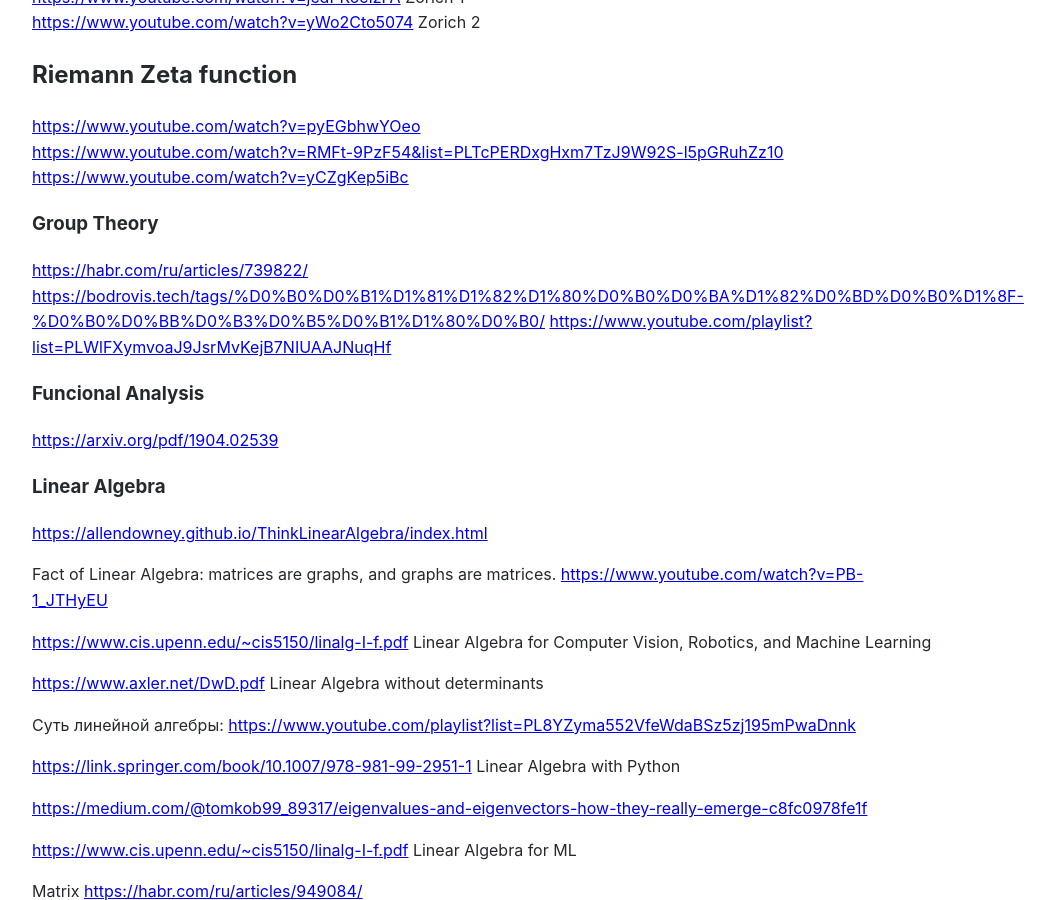
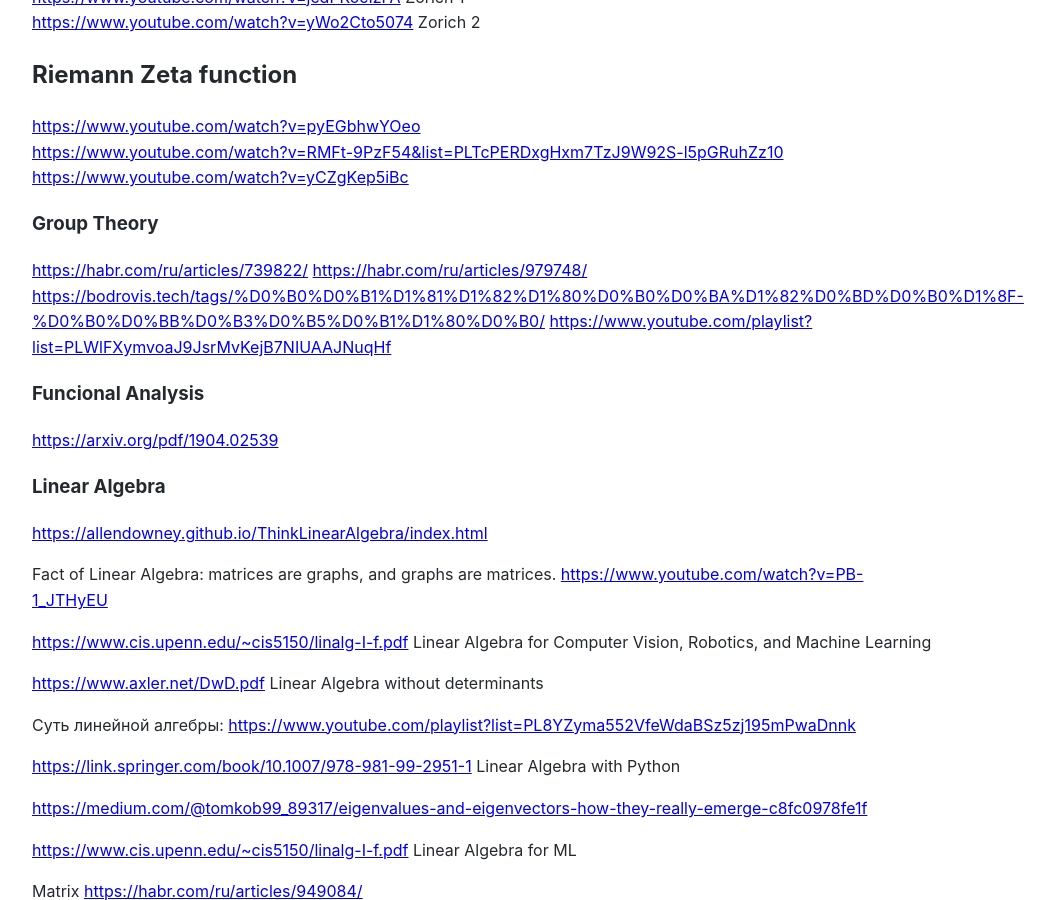
Before and after one commit to Michael-Lubinsky/michael-lubinsky.github.com, a Jekyll site: the page built from math/math.md, in a window 1280 px wide and 900 px high, scrolled down 915 px. Shown: the whole window, without its empty margins (158-1213 px from the left). Built offline with Jekyll 4.4.1, drawn with Linux system fonts in a browser that asks for light colours; our own code applies the rules of GitHub Pages for plain Markdown files.

Commit message:
Update math.md

```diff
--- a/math/math.md
+++ b/math/math.md
@@ -33,6 +33,7 @@
 
 ### Group Theory
 <https://habr.com/ru/articles/739822/>
+<https://habr.com/ru/articles/979748/>
 <https://bodrovis.tech/tags/%D0%B0%D0%B1%D1%81%D1%82%D1%80%D0%B0%D0%BA%D1%82%D0%BD%D0%B0%D1%8F-%D0%B0%D0%BB%D0%B3%D0%B5%D0%B1%D1%80%D0%B0/>
 <https://www.youtube.com/playlist?list=PLWlFXymvoaJ9JsrMvKejB7NIUAAJNuqHf>
 
```
